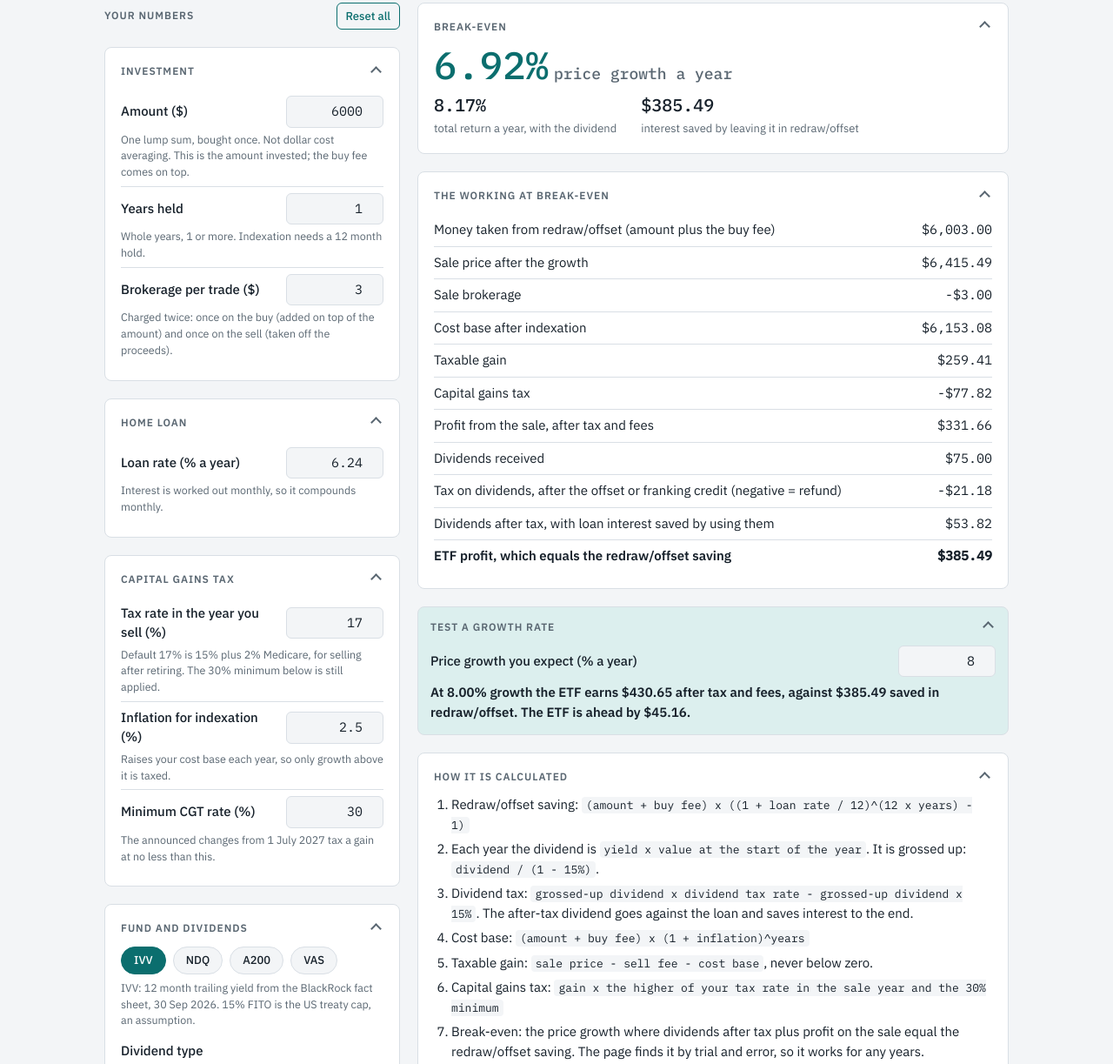
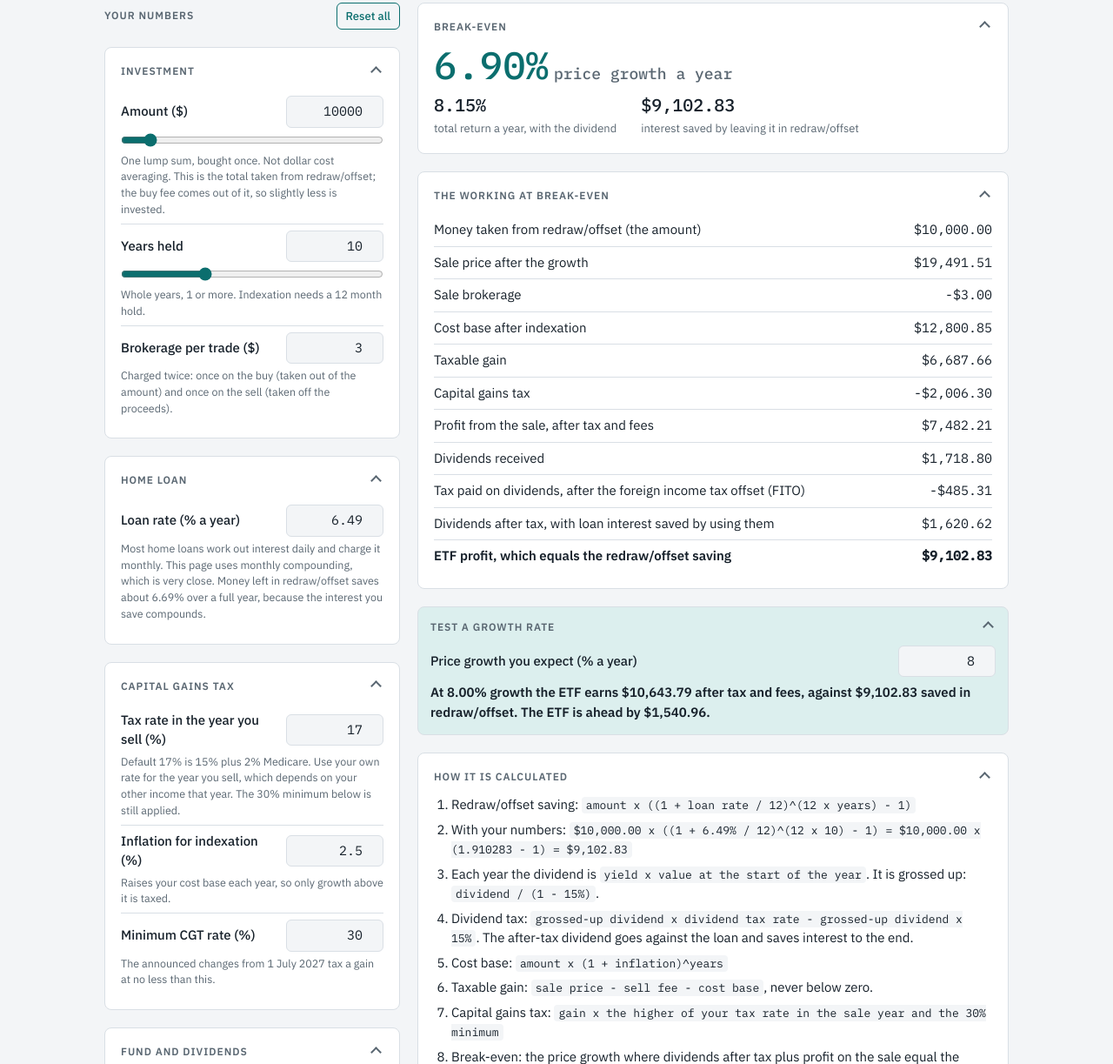
Before and after one commit to menocomp/etf-vs-offset, a plain HTML site: page index.html in a window 1280 px wide. Shown: the part 158-1381 px from the top of the page at 87% size. Drawn offline with Linux system fonts and the light colour scheme.

Commit message:
Update defaults, fee handling and wording, add sliders and live working
- Loan rate default 6.49%, amount $10,000, years held 10
- Buy fee now comes out of the amount instead of being added on top
- Amount and years have sliders alongside the text boxes (years slider max 30)
- Live worked example for the redraw/offset saving and effective rate hint
- Dividend tax row split by FITO and franking, with the sign wording fixed
- Reword loan rate, sale-year tax and dividend tax hints
- Limitation: interest deduction not modelled, redraw treated like offset

Co-Authored-By: Claude Sonnet 5.5 <noreply@anthropic.com>
Claude-Session: https://claude.ai/code/session_01DSS67ZxJUB5C8WEyJJhMUc

```diff
--- a/index.html
+++ b/index.html
@@ -80,6 +80,7 @@ button.reset:focus-visible{outline:2px solid var(--accent);outline-offset:2px}
 ul.limits{margin:0;padding-left:20px;display:flex;flex-direction:column;gap:8px}
 select{width:100%;font:inherit;padding:6px 8px;border:1px solid var(--line);border-radius:6px;background:var(--bg);color:var(--fg)}
 select:focus-visible{outline:2px solid var(--accent);outline-offset:1px}
+input.slider{grid-column:1/-1;width:100%;margin:2px 0;accent-color:var(--accent)}
 [hidden]{display:none!important}
 .subgroup{margin:2px 0 6px 14px;padding:2px 12px;background:var(--accent-soft);border-left:3px solid var(--accent);border-radius:0 6px 6px 0}
 .subgroup .field{border-bottom-color:transparent}
@@ -112,17 +113,17 @@ summary:focus-visible{outline:2px solid var(--accent);outline-offset:4px}
       <div class="lefthead"><h2>Your numbers</h2><button type="button" class="reset" id="reset">Reset all</button></div>
       <details class="panel" open>
         <summary><h2>Investment</h2></summary>
-        <div class="field"><label for="amount">Amount ($)</label><input id="amount" type="number" step="100" value="6000"><small>One lump sum, bought once. Not dollar cost averaging. This is the amount invested; the buy fee comes on top.</small></div>
-        <div class="field"><label for="years">Years held</label><input id="years" type="number" step="1" min="1" max="40" value="1"><small>Whole years, 1 or more. Indexation needs a 12 month hold.</small></div>
-        <div class="field"><label for="fee">Brokerage per trade ($)</label><input id="fee" type="number" step="0.5" value="3"><small>Charged twice: once on the buy (added on top of the amount) and once on the sell (taken off the proceeds).</small></div>
+        <div class="field"><label for="amount">Amount ($)</label><input id="amount" type="number" step="100" value="10000"><input id="amountRange" class="slider" type="range" min="1000" max="100000" step="500" value="10000" aria-label="Amount slider"><small>One lump sum, bought once. Not dollar cost averaging. This is the total taken from redraw/offset; the buy fee comes out of it, so slightly less is invested.</small></div>
+        <div class="field"><label for="years">Years held</label><input id="years" type="number" step="1" min="1" value="10"><input id="yearsRange" class="slider" type="range" min="1" max="30" step="1" value="10" aria-label="Years held slider"><small>Whole years, 1 or more. Indexation needs a 12 month hold.</small></div>
+        <div class="field"><label for="fee">Brokerage per trade ($)</label><input id="fee" type="number" step="0.5" value="3"><small>Charged twice: once on the buy (taken out of the amount) and once on the sell (taken off the proceeds).</small></div>
       </details>
       <details class="panel" open>
         <summary><h2>Home loan</h2></summary>
-        <div class="field"><label for="loanRate">Loan rate (% a year)</label><input id="loanRate" type="number" step="0.01" value="6.24"><small>Interest is worked out monthly, so it compounds monthly.</small></div>
+        <div class="field"><label for="loanRate">Loan rate (% a year)</label><input id="loanRate" type="number" step="0.01" value="6.49"><small>Most home loans work out interest daily and charge it monthly. This page uses monthly compounding, which is very close. Money left in redraw/offset saves about <span id="effRate"></span> over a full year, because the interest you save compounds.</small></div>
       </details>
       <details class="panel" open>
         <summary><h2>Capital gains tax</h2></summary>
-        <div class="field"><label for="mtrSale">Tax rate in the year you sell (%)</label><input id="mtrSale" type="number" step="1" value="17"><small>Default 17% is 15% plus 2% Medicare, for selling after retiring. The 30% minimum below is still applied.</small></div>
+        <div class="field"><label for="mtrSale">Tax rate in the year you sell (%)</label><input id="mtrSale" type="number" step="1" value="17"><small>Default 17% is 15% plus 2% Medicare. Use your own rate for the year you sell, which depends on your other income that year. The 30% minimum below is still applied.</small></div>
         <div class="field"><label for="cpi">Inflation for indexation (%)</label><input id="cpi" type="number" step="0.1" value="2.5"><small>Raises your cost base each year, so only growth above it is taxed.</small></div>
         <div class="field"><label for="floor">Minimum CGT rate (%)</label><input id="floor" type="number" step="1" value="30"><small>The announced changes from 1 July 2027 tax a gain at no less than this.</small></div>
       </details>
@@ -136,8 +137,8 @@ summary:focus-visible{outline:2px solid var(--accent);outline-offset:4px}
         <div class="field" id="row-frank" hidden><label for="frank">Franked portion (%)</label><input id="frank" type="number" step="1" value="100"><small>How much of the dividend carries franking credits. Your fund's tax statement or website shows it.</small></div>
         <div class="field" id="row-corp" hidden><label for="corp">Company tax rate (%)</label><input id="corp" type="number" step="1" value="30"><small>30% for most large companies, 25% for smaller base rate companies.</small></div>
       </div>
-        <div class="field"><label for="yield">ETF dividend yield (%)</label><input id="yield" type="number" step="0.01" value="1.25"><small>Cash you receive. Use the cash yield, not a grossed-up yield that includes franking credits. DRP is assumed OFF: dividends are not reinvested. Pick a fund preset above or type your own.</small></div>
-        <div class="field"><label for="mtr">Tax rate on dividends (%)</label><input id="mtr" type="number" step="1" value="39"><small>Your rate while working. Default 39% is 37% plus 2% Medicare (taxable income $135,001 to $190,000).</small></div>
+        <div class="field"><label for="yield">ETF dividend yield (%)</label><input id="yield" type="number" step="0.01" value="1.25"><small>Cash you receive. Use the cash yield, not a grossed-up yield that includes franking credits. DRP is assumed OFF: dividends are not reinvested.</small></div>
+        <div class="field"><label for="mtr">Tax rate on dividends (%)</label><input id="mtr" type="number" step="1" value="39"><small>Your marginal tax rate in the years you hold the ETF and it pays dividends. Default 39% is 37% plus 2% Medicare (taxable income $135,001 to $190,000).</small></div>
       </details>
     </div>
     <div class="stack">
@@ -152,7 +153,7 @@ summary:focus-visible{outline:2px solid var(--accent);outline-offset:4px}
       <details class="panel" open>
         <summary><h2>The working at break-even</h2></summary>
         <div class="tablewrap"><table>
-          <tr><td>Money taken from redraw/offset (amount plus the buy fee)</td><td id="t_cash"></td></tr>
+          <tr><td>Money taken from redraw/offset (the amount)</td><td id="t_cash"></td></tr>
           <tr><td>Sale price after the growth</td><td id="t_sale"></td></tr>
           <tr><td>Sale brokerage</td><td id="t_fee"></td></tr>
           <tr><td>Cost base after indexation</td><td id="t_base"></td></tr>
@@ -160,7 +161,7 @@ summary:focus-visible{outline:2px solid var(--accent);outline-offset:4px}
           <tr><td>Capital gains tax</td><td id="t_cgt"></td></tr>
           <tr><td>Profit from the sale, after tax and fees</td><td id="t_cap"></td></tr>
           <tr><td>Dividends received</td><td id="t_dc"></td></tr>
-          <tr><td>Tax on dividends, after the offset or franking credit (negative = refund)</td><td id="t_dt"></td></tr>
+          <tr><td><span class="only-foreign">Tax paid on dividends, after the foreign income tax offset (FITO)</span><span class="only-franked">Tax paid on dividends, after the franking credit (a plus sign means a refund)</span></td><td id="t_dt"></td></tr>
           <tr><td>Dividends after tax, with loan interest saved by using them</td><td id="t_dn"></td></tr>
           <tr class="total"><td>ETF profit, which equals the redraw/offset saving</td><td id="t_tot"></td></tr>
         </table></div>
@@ -173,12 +174,13 @@ summary:focus-visible{outline:2px solid var(--accent);outline-offset:4px}
       <details class="panel" open>
         <summary><h2>How it is calculated</h2></summary>
         <ol class="formulas">
-          <li>Redraw/offset saving: <code>(amount + buy fee) x ((1 + loan rate / 12)^(12 x years) - 1)</code></li>
+          <li>Redraw/offset saving: <code>amount x ((1 + loan rate / 12)^(12 x years) - 1)</code></li>
+          <li>With your numbers: <code id="exCalc"></code></li>
           <li class="only-foreign">Each year the dividend is <code>yield x value at the start of the year</code>. It is grossed up: <code>dividend / (1 - <span class="v-fito">15%</span>)</code>.</li>
           <li class="only-foreign">Dividend tax: <code>grossed-up dividend x dividend tax rate - grossed-up dividend x <span class="v-fito">15%</span></code>. The after-tax dividend goes against the loan and saves interest to the end.</li>
           <li class="only-franked">Each year the dividend is <code>yield x value at the start of the year</code>. Franking credit: <code>dividend x (company rate / (1 - company rate)) x franked portion</code>. Grossed-up dividend: <code>dividend + franking credit</code>.</li>
           <li class="only-franked">Dividend tax: <code>grossed-up dividend x dividend tax rate - franking credit</code>. If this is negative, the credit is refunded and you receive the difference. The after-tax dividend goes against the loan and saves interest to the end.</li>
-          <li>Cost base: <code>(amount + buy fee) x (1 + inflation)^years</code></li>
+          <li>Cost base: <code>amount x (1 + inflation)^years</code></li>
           <li>Taxable gain: <code>sale price - sell fee - cost base</code>, never below zero.</li>
           <li>Capital gains tax: <code>gain x the higher of your tax rate in the sale year and the <span class="v-floor">30%</span> minimum</code></li>
           <li>Break-even: the price growth where dividends after tax plus profit on the sale equal the redraw/offset saving. The page finds it by trial and error, so it works for any years.</li>
@@ -189,10 +191,10 @@ summary:focus-visible{outline:2px solid var(--accent);outline-offset:4px}
         <ul class="limits">
           <li><b>ASX-listed, Australian-domiciled ETFs only.</b> The tax treatment (FITO or franking, the announced CGT changes from 1 July 2027, tax paid through the fund's annual statement) is for ETFs listed on the ASX and domiciled in Australia. It does not work for US-listed or other overseas-domiciled funds, which are taxed differently (for example, W-8BEN forms and US tax paid directly by you).</li>
           <li><b>Flat growth rate.</b> The page assumes the ETF grows by the same percentage every year. Real returns are not smooth and not guaranteed: they go up and down, and some years are negative. Two investments with the same average growth can end with different amounts, depending on when the good and bad years fall and when you sell.</li>
-          <li><b>One lump sum, two brokerage fees.</b> You buy once and sell once, not dollar cost averaging. The buy fee is added to the money taken from redraw/offset (amount plus fee), and the sell fee is deducted from the sale proceeds. Regular monthly or yearly buying would mean several purchase dates, each with its own cost base and fee, which this page does not track.</li>
+          <li><b>One lump sum, two brokerage fees.</b> You buy once and sell once, not dollar cost averaging. The buy fee comes out of the amount taken from redraw/offset, so only the rest is invested, and the sell fee is deducted from the sale proceeds. Regular monthly or yearly buying would mean several purchase dates, each with its own cost base and fee, which this page does not track.</li>
           <li><b>DRP is assumed OFF.</b> Dividends are not reinvested in the ETF. Each year's dividend, after tax, goes against the loan and saves interest until the sale. Reinvested dividends would each have their own cost base and purchase date, which this page does not track.</li>
           <li><b>Current CGT discount.</b> Under the announced capital gains tax changes from 1 July 2027, the part of a gain made before that date would keep the current 50% discount, which would lower the break-even a little for holds that straddle that date.</li>
-          <li><b>Loan rate.</b> It is assumed to stay constant for the whole hold. Loan interest is not tax deductible, because it is your home.</li>
+          <li><b>Loan rate and no interest deduction.</b> The loan rate is assumed to stay the same for the whole hold. The page treats the loan interest as not tax deductible and treats redraw and offset the same. If you redraw money to invest, the interest on that part may be deductible only in some cases (for example, if the loan is split), which this page does not model. Check with a tax agent.</li>
           <li><b>Franking.</b> A fund is treated as either foreign (FITO) or Australian (franked), not both. The 45 day holding rule for franking credits is not modelled, and the credit is assumed fully usable and refundable. Part of a real distribution can be interest or other income, which this page does not separate.</li>
           <li><b>General information only, not advice.</b></li>
         </ul>
@@ -204,8 +206,8 @@ summary:focus-visible{outline:2px solid var(--accent);outline-offset:4px}
 function model(p, g) {
   var N = p.years, m = p.loanRate / 12;
   var fv = function (n) { return Math.pow(1 + m, 12 * n); };
-  var cash = p.amount + p.fee;
-  var V = p.amount, divFV = 0, divNet = 0, divTax = 0, divCash = 0;
+  var cash = p.amount;
+  var V = p.amount - p.fee, divFV = 0, divNet = 0, divTax = 0, divCash = 0;
   for (var k = 1; k <= N; k++) {
     var div = V * p.yield;
     var gross, tax;
@@ -288,6 +290,9 @@ function render(){
   $('g').innerHTML=pc(g)+'<span>price growth a year</span>';
   $('tr').textContent=pc(g+p.yield);
   $('ls').textContent=f(r.loanSaving);
+  $('effRate').textContent=pc(Math.pow(1+p.loanRate/12,12)-1);
+  var fac=Math.pow(1+p.loanRate/12,12*p.years);
+  $('exCalc').textContent=f(r.cash)+' x ((1 + '+pc(p.loanRate)+' / 12)^(12 x '+p.years+') - 1) = '+f(r.cash)+' x ('+fac.toFixed(6)+' - 1) = '+f(r.loanSaving);
   $('t_cash').textContent=f(r.cash);
   $('t_sale').textContent=f(r.proceeds+p.fee);
   $('t_fee').textContent=f(-p.fee);
@@ -307,6 +312,11 @@ function render(){
   $('tv').textContent='At '+pc(tg)+' growth the ETF earns '+f(t.profit)+' after tax and fees, against '+f(r.loanSaving)+' saved in redraw/offset. The ETF is '+(d>=0?'ahead by ':'behind by ')+f(Math.abs(d))+'.';
   updateChips();
 }
+[['amount','amountRange'],['years','yearsRange']].forEach(function(ids){
+  var num=$(ids[0]),rng=$(ids[1]);
+  rng.addEventListener('input',function(){num.value=rng.value});
+  num.addEventListener('input',function(){rng.value=num.value});
+});
 Array.prototype.forEach.call(document.querySelectorAll('input,select'),function(el){el.addEventListener('input',render)});
 Array.prototype.forEach.call(document.querySelectorAll('button.chip'),function(b){b.addEventListener('click',function(){applyPreset(b.getAttribute('data-t'))})});
 $('reset').addEventListener('click',function(){
```
Also changed, not shown: 1 other file.
